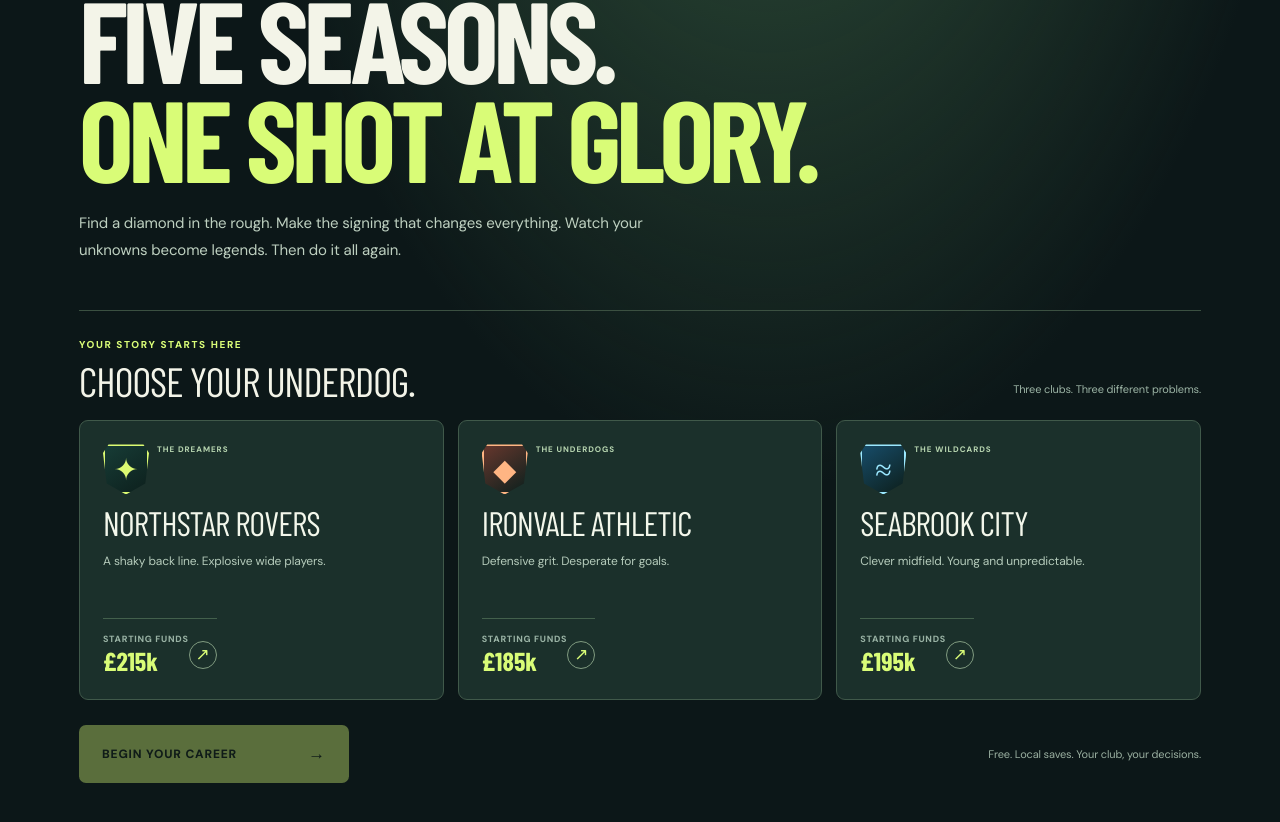
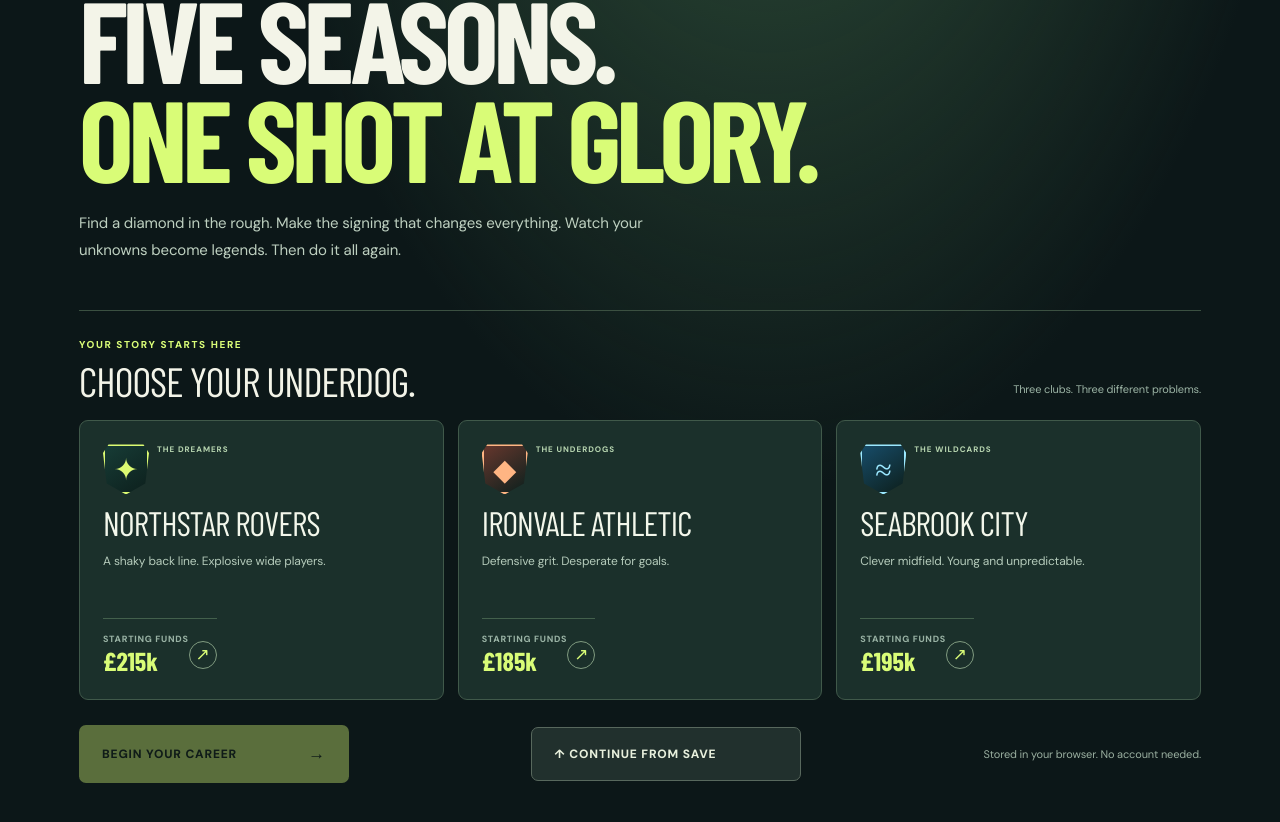
Before and after one commit to franken21/brainrotfc, a React (Vite) app: page /road-to-glory in a window 1280 px wide. Shown: the part 240-1062 px from the top of the page. Built offline with nearby package versions, Linux system fonts and the light colour scheme; a web font is replaced by a local one.

Commit message:
ux(rtg): let players restore old browser careers directly from title screen

```diff
--- a/src/rtg/RoadToGlory.jsx
+++ b/src/rtg/RoadToGlory.jsx
@@ -26,8 +26,17 @@ function Pitch({eleven,compact=false,club}){
   <span className="rtg-pitch-bottom">NORTH END · HOME</span>
  </div>;
 }
-function Landing({legacy,onStart}){
- const [selection,setSelection]=useState(null);
+function Landing({legacy,onStart,onImport}){
+ const [selection,setSelection]=useState(null),importRef=useRef(null);
+ async function restoreBackup(event){
+  const file=event.target.files?.[0];if(!file)return;
+  try{
+   const saved=migrateState(JSON.parse(await file.text()));
+   if(!validState(saved))throw Error('Not a valid Road to Glory save');
+   onImport(saved);
+  }catch(error){window.alert('Unable to import career: '+error.message);}
+  event.target.value='';
+ }
  return <div className="rtg-landing">
   <div className="rtg-landing-top"><a href="/" className="rtg-backlink">← BRAINROT FC</a><span>ROAD TO GLORY / POCKET EDITION</span></div>
   <div className="rtg-landing-inner">
@@ -39,7 +48,7 @@ function Landing({legacy,onStart}){
      <h3>{club.name}</h3><p>{club.weak}</p>
      <div className="rtg-clubchoice-bottom"><span>STARTING FUNDS <b>{formatCash(club.budget)}</b></span><span className="rtg-select-dot">{selection===club.id?'✓':'↗'}</span></div>
     </button>)}</div>
-   <div className="rtg-landing-actions"><button type="button" className="rtg-button primary xl" disabled={!selection} onClick={()=>onStart(selection)}>BEGIN YOUR CAREER <span>→</span></button><small>Free. Local saves. Your club, your decisions.</small></div>
+   <div className="rtg-landing-actions"><button type="button" className="rtg-button primary xl" disabled={!selection} onClick={()=>onStart(selection)}>BEGIN YOUR CAREER <span>→</span></button><button type="button" className="rtg-button secondary xl" onClick={()=>importRef.current?.click()}>↑ CONTINUE FROM SAVE</button><input ref={importRef} hidden type="file" accept=".json,application/json" onChange={restoreBackup}/><small>Stored in your browser. No account needed.</small></div>
    {legacy.runs.length>0&&<div className="rtg-returning"><span className="rtg-eyebrow">YOUR FOOTBALL LEGACY</span><strong>{legacy.runs.length} completed career{legacy.runs.length===1?'':'s'} · {legacy.legends.length} players immortalised</strong><p>Your history stays with you across new runs.</p></div>}
   </div>
  </div>;
@@ -284,7 +293,7 @@ export default function RoadToGlory(){
  const quickMatch=()=>{act(quickSim);go('result');};
  const archive=()=>{act(archiveCareer);go('home');};
  const importGame=s=>{setGame(s);go('home');setNotice('Save imported successfully.');};
- if(!c)return <Landing legacy={game.legacy} onStart={start}/>;
+ if(!c)return <Landing legacy={game.legacy} onStart={start} onImport={importGame}/>;
  const club=CLUBS.find(x=>x.id===c.id);
  let activeView=c.report&&view==='result'?'result':c.match&&view==='match'?'match':view;
  if(!['home','market','squad','league','almanac','result','match','prematch','signing','checkpoint','chapter-reward','season'].includes(activeView))activeView='home';
```
